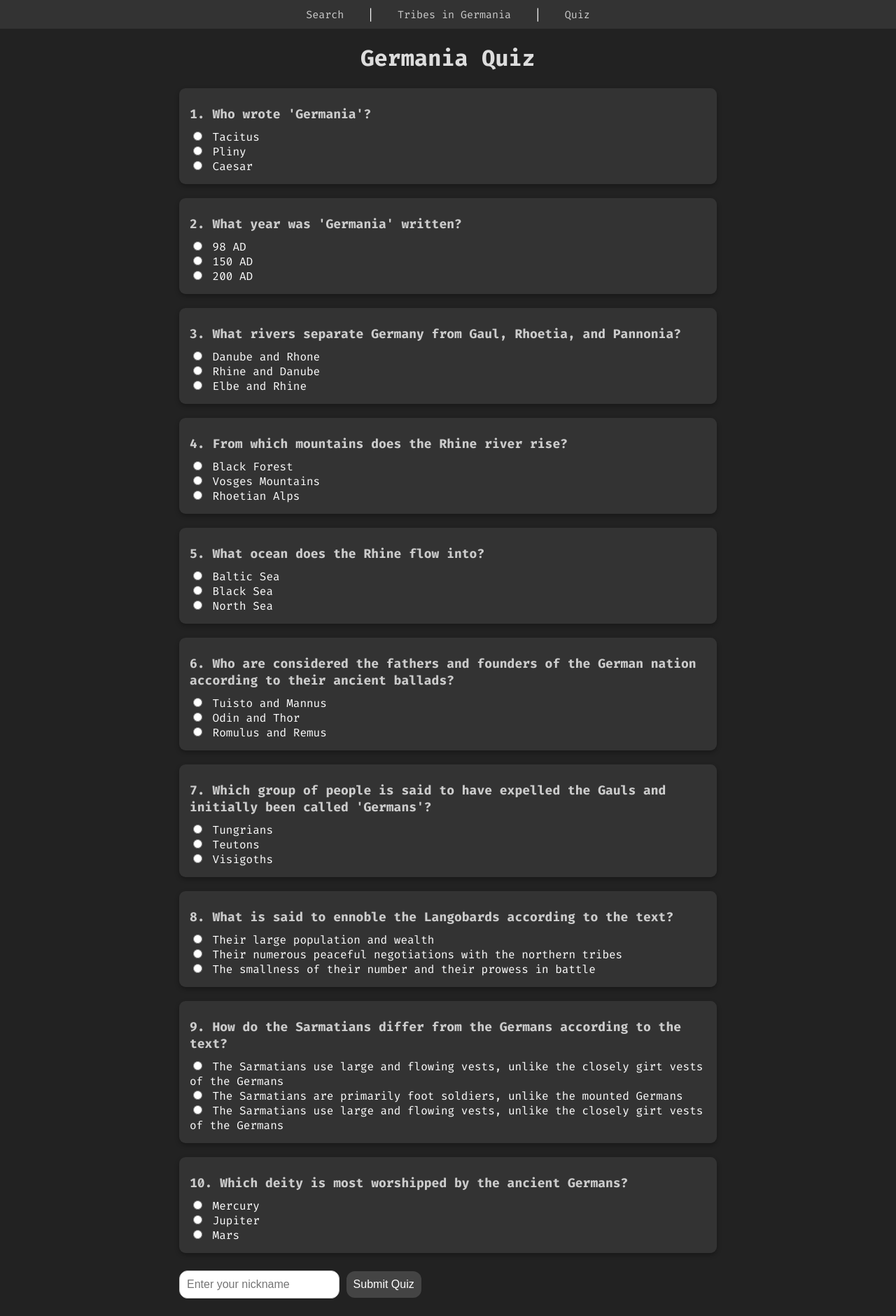
After one commit to cyong113/SearchGermania, a Flask app: page /quiz in a window 1280 px wide. The commit adds this page. Shown: the whole page at 70% size. Run offline with Flask 3, Linux system fonts and the light colour scheme.

Commit message:
add score page

```diff
--- a/app/__init__.py
+++ b/app/__init__.py
@@ -5,5 +5,6 @@ def create_app():
     app = Flask(__name__)
 
     app.register_blueprint(main)
+    app.secret_key = 's8dfgafh2u8euf2e'
 
     return app
--- a/app/routes.py
+++ b/app/routes.py
@@ -1,9 +1,55 @@
-from flask import Blueprint, render_template, request
+from flask import Blueprint, render_template, request, session, redirect, url_for
 from .utilities.text_utils import load_text, find_sentences_containing_word
 
 main = Blueprint('main', __name__)
 
 text = load_text('Germania.txt')
+
+quiz_questions = [
+    {"question": "Who wrote 'Germania'?", "choices": ["Tacitus", "Pliny", "Caesar"], "answer": "Tacitus"},
+    {"question": "What year was 'Germania' written?", "choices": ["98 AD", "150 AD", "200 AD"], "answer": "98 AD"},
+    {"question": "What rivers separate Germany from Gaul, Rhoetia, and Pannonia?", "choices": ["Danube and Rhone", "Rhine and Danube", "Elbe and Rhine"], "answer": "Rhine and Danube"},
+    {"question": "From which mountains does the Rhine river rise?", "choices": ["Black Forest", "Vosges Mountains", "Rhoetian Alps"], "answer": "Rhoetian Alps"},
+    {"question": "What ocean does the Rhine flow into?", "choices": ["Baltic Sea", "Black Sea", "North Sea"], "answer": "North Sea"},
+    {"question": "Who are considered the fathers and founders of the German nation according to their ancient ballads?", "choices": ["Tuisto and Mannus", "Odin and Thor", "Romulus and Remus"], "answer": "Tuisto and Mannus"},
+    {"question": "Which group of people is said to have expelled the Gauls and initially been called 'Germans'?", "choices": ["Tungrians", "Teutons", "Visigoths"], "answer": "Tungrians"},
+    {"question": "What is said to ennoble the Langobards according to the text?", "choices": ["Their large population and wealth", "Their numerous peaceful negotiations with the northern tribes", "The smallness of their number and their prowess in battle"], "answer": "The smallness of their number and their prowess in battle"},
+    {"question": "How do the Sarmatians differ from the Germans according to the text?", "choices": ["The Sarmatians use large and flowing vests, unlike the closely girt vests of the Germans", "The Sarmatians are primarily foot soldiers, unlike the mounted Germans", "The Sarmatians use large and flowing vests, unlike the closely girt vests of the Germans"], "answer": "The Sarmatians use large and flowing vests, unlike the closely girt vests of the Germans"},
+    {"question": "Which deity is most worshipped by the ancient Germans?", "choices": ["Mercury", "Jupiter", "Mars"], "answer": "Mercury"}
+]
+
+
+leaderboard = []
+
+@main.route('/quiz')
+def quiz():
+    return render_template('quiz.html', questions=quiz_questions)
+
+@main.route('/submit_quiz', methods=['POST'])
+def submit_quiz():
+    nickname = request.form['nickname']
+    score = 0
+    for i in range(1, len(quiz_questions) + 1):
+        user_answer = request.form.get(f'answer{i}')
+        correct_answer = quiz_questions[i-1]['answer']
+        if user_answer == correct_answer:
+            score += 1
+    # Add score to leaderboard (or use a database to save scores)
+    leaderboard.append((nickname, score))
+    leaderboard.sort(key=lambda x: x[1], reverse=True)
+    # Store score in session or pass directly to template
+    session['nickname'] = nickname
+    session['score'] = score
+    return redirect(url_for('main.quiz_results'))
+
+
+@main.route('/quiz_results')
+def quiz_results():
+    # Retrieve score from session if not passing directly
+    nickname = session.get('nickname', 'Unknown')
+    score = session.get('score', 0)
+    return render_template('quiz_results.html', nickname=nickname, score=score, leaderboard=leaderboard)
+
 
 @main.route('/tribes')
 def tribes():
--- a/app/templates/index.html
+++ b/app/templates/index.html
@@ -77,7 +77,7 @@
     </head>
     <body>
       <div class="top-nav">
-        <a href="/">Search</a> | <a href="/tribes">Tribes in Germania</a>
+        <a href="/">Search</a> | <a href="/tribes">Tribes in Germania</a> | <a href="/quiz">Quiz</a>
       </div>
       <div class="header">
         <h1>Search Tacitus Germania</h1>
--- /dev/null
+++ b/app/templates/quiz.html
@@ -0,0 +1,115 @@
+<!doctype html>
+<html lang="en">
+<head>
+    <meta charset="UTF-8">
+    <title>Germania Quiz</title>
+    <link href="https://fonts.googleapis.com/css2?family=Fira+Code:wght@400;700&display=swap" rel="stylesheet">
+    <style>
+        body { font-family: 'Fira Code', monospace; margin: 0; background-color: #222; color: #fff; }
+        .top-nav { background-color: #333; padding: 10px; text-align: center; }
+        .top-nav a { color: #ccc; font-size: 15px; padding: 24px; text-decoration: none; }
+        h1 { text-align: center; color: #ddd; }
+        form, #results { width: 60%; margin: 20px auto; }
+        label { color: #ccc; margin: 10px 0; display: block; font-weight: 300; font-size: 18px}
+        button { cursor: pointer; background-color: #444; color: white; border: none; padding: 10px; }
+        button:hover { background-color: #555; }
+        .question-container {
+        margin-bottom: 20px;
+        background-color: #333;
+        padding: 15px;
+        border-radius: 9px;
+        box-shadow: 0 3px 6px rgba(0,0,0,0.3);
+
+        }
+        .question-container label {
+            font-weight: bold;
+        }
+        input[type="radio"] {
+            margin-right: 5px;
+        }
+        input[type="text"], button {
+            padding: 10px;
+            margin: 5px 0;
+            border-radius: 12px;
+            border: 1px solid #ccc;
+            font-size: 16px;
+            width: auto;
+            transition: background-color 0.3s ease;
+        }
+    </style>
+</head>
+<body>
+    <div class="top-nav">
+        <a href="/">Search</a> | <a href="/tribes">Tribes in Germania</a> | <a href="/quiz">Quiz</a>
+    </div>
+    <h1>Germania Quiz</h1>
+    <form method="POST" action="/submit_quiz">
+        <div class="question-container">
+            <label>1. Who wrote 'Germania'?</label>
+            <input type="radio" name="answer1" value="Tacitus" required> Tacitus<br>
+            <input type="radio" name="answer1" value="Pliny" required> Pliny<br>
+            <input type="radio" name="answer1" value="Caesar" required> Caesar<br>
+        </div>
+        <div class="question-container">
+            <label>2. What year was 'Germania' written?</label>
+            <input type="radio" name="answer2" value="98 AD" required> 98 AD<br>
+            <input type="radio" name="answer2" value="150 AD" required> 150 AD<br>
+            <input type="radio" name="answer2" value="200 AD" required> 200 AD<br>
+        </div>
+        <div class="question-container">
+            <label>3. What rivers separate Germany from Gaul, Rhoetia, and Pannonia?</label>
+            <input type="radio" name="answer3" value="Danube and Rhone" required> Danube and Rhone<br>
+            <input type="radio" name="answer3" value="Rhine and Danube" required> Rhine and Danube<br>
+            <input type="radio" name="answer3" value="Elbe and Rhine" required> Elbe and Rhine<br>
+        </div>
+        <div class="question-container">
+            <label>4. From which mountains does the Rhine river rise?</label>
+            <input type="radio" name="answer4" value="Black Forest" required> Black Forest<br>
+            <input type="radio" name="answer4" value="Vosges Mountains" required> Vosges Mountains<br>
+            <input type="radio" name="answer4" value="Rhoetian Alps" required> Rhoetian Alps<br>
+        </div>
+        <div class="question-container">
+            <label>5. What ocean does the Rhine flow into?</label>
+            <input type="radio" name="answer5" value="Baltic Sea" required> Baltic Sea<br>
+            <input type="radio" name="answer5" value="Black Sea" required> Black Sea<br>
+            <input type="radio" name="answer5" value="North Sea" required> North Sea<br>
+        </div>
+        <div class="question-container">
+            <label>6. Who are considered the fathers and founders of the German nation according to their ancient ballads?</label>
+            <input type="radio" name="answer6" value="Tuisto and Mannus" required> Tuisto and Mannus<br>
+            <input type="radio" name="answer6" value="Odin and Thor" required> Odin and Thor<br>
+            <input type="radio" name="answer6" value="Romulus and Remus" required> Romulus and Remus<br>
+        </div>
+        <div class="question-container">
+            <label>7. Which group of people is said to have expelled the Gauls and initially been called 'Germans'?</label>
+            <input type="radio" name="answer7" value="Tungrians" required> Tungrians<br>
+            <input type="radio" name="answer7" value="Teutons" required> Teutons<br>
+            <input type="radio" name="answer7" value="Visigoths" required> Visigoths<br>
+        </div>
+        <div class="question-container">
+            <label>8. What is said to ennoble the Langobards according to the text?</label>
+            <input type="radio" name="answer8" value="Their large population and wealth" required> Their large population and wealth<br>
+            <input type="radio" name="answer8" value="Their numerous peaceful negotiations with the northern tribes" required> Their numerous peaceful negotiations with the northern tribes<br>
+            <input type="radio" name="answer8" value="The smallness of their number and their prowess in battle" required> The smallness of their number and their prowess in battle<br>
+        </div>
+
+        <div class="question-container">
+            <label>9. How do the Sarmatians differ from the Germans according to the text?</label>
+            <input type="radio" name="answer9" value="The Sarmatians use large and flowing vests, unlike the closely girt vests of the Germans" required> The Sarmatians use large and flowing vests, unlike the closely girt vests of the Germans<br>
+            <input type="radio" name="answer9" value="The Sarmatians are primarily foot soldiers, unlike the mounted Germans" required> The Sarmatians are primarily foot soldiers, unlike the mounted Germans<br>
+            <input type="radio" name="answer9" value="The Sarmatians use large and flowing vests, unlike the closely girt vests of the Germans" required> The Sarmatians use large and flowing vests, unlike the closely girt vests of the Germans<br>
+        </div>
+
+        <div class="question-container">
+            <label>10. Which deity is most worshipped by the ancient Germans?</label>
+            <input type="radio" name="answer10" value="Mercury" required> Mercury<br>
+            <input type="radio" name="answer10" value="Jupiter" required> Jupiter<br>
+            <input type="radio" name="answer10" value="Mars" required> Mars<br>
+        </div>
+
+        <input type="text" name="nickname" placeholder="Enter your nickname" required>
+        <button type="submit" style="padding: 10px; cursor: pointer; background-color: #444; color: white; border: none; border-radius: 12px;">Submit Quiz</button>
+    </form>
+
+</body>
+</html>
--- a/app/templates/tribes.html
+++ b/app/templates/tribes.html
@@ -40,7 +40,7 @@
 </head>
 <body>
     <div class="top-nav">
-        <a href="/">Search</a> | <a href="/tribes">Tribes in Germania</a>
+        <a href="/search">Search</a> | <a href="/">Tribes in Germania</a> | <a href="/quiz">Quiz</a>
     </div>
     <div class="header">
         <h2>Tribes Mentioned By Tacitus</h2>
@@ -70,7 +70,7 @@
             document.querySelectorAll('.tribe').forEach(function(tribe) {
                 tribe.addEventListener('click', function() {
                     const tribeName = this.getAttribute('data-tribe-name');
-                    window.location.href = `/search?word=${tribeName}`; // Redirect to search with tribe name
+                    window.location.href = `/search?word=${tribeName}`;
                 });
             });
         });
```
Also changed, not shown: app/templates/quiz_results.html (added, +60 -0 lines), run.py (line endings or trailing spaces).
